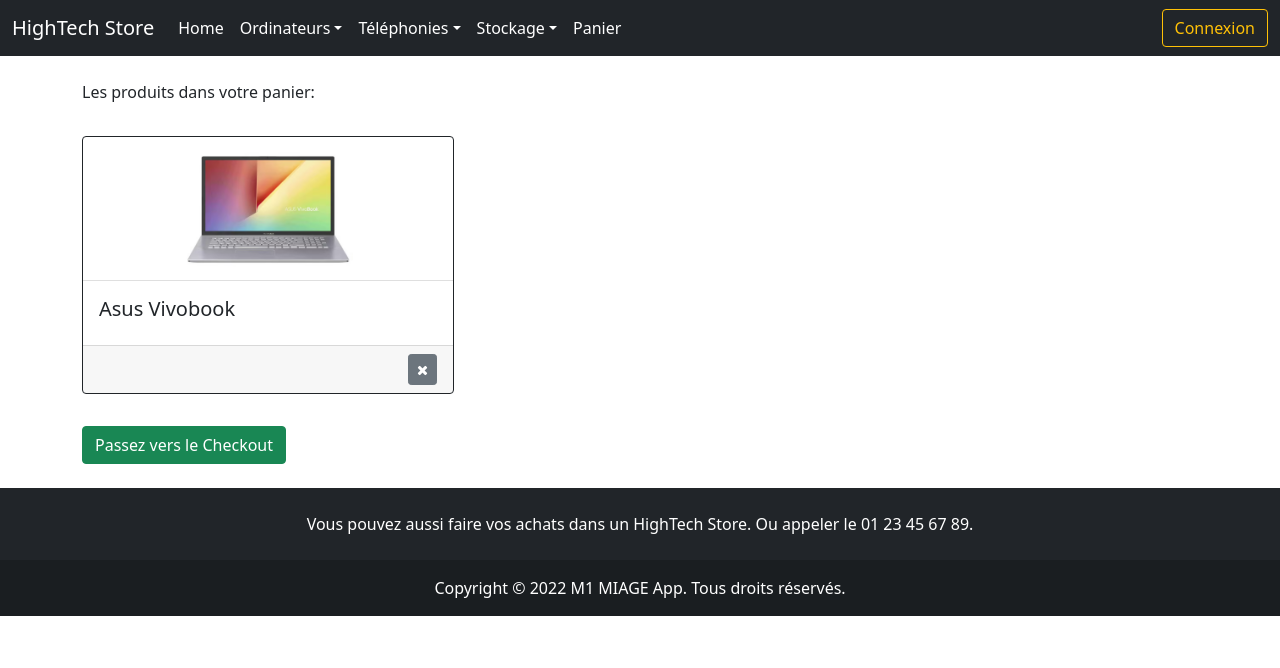
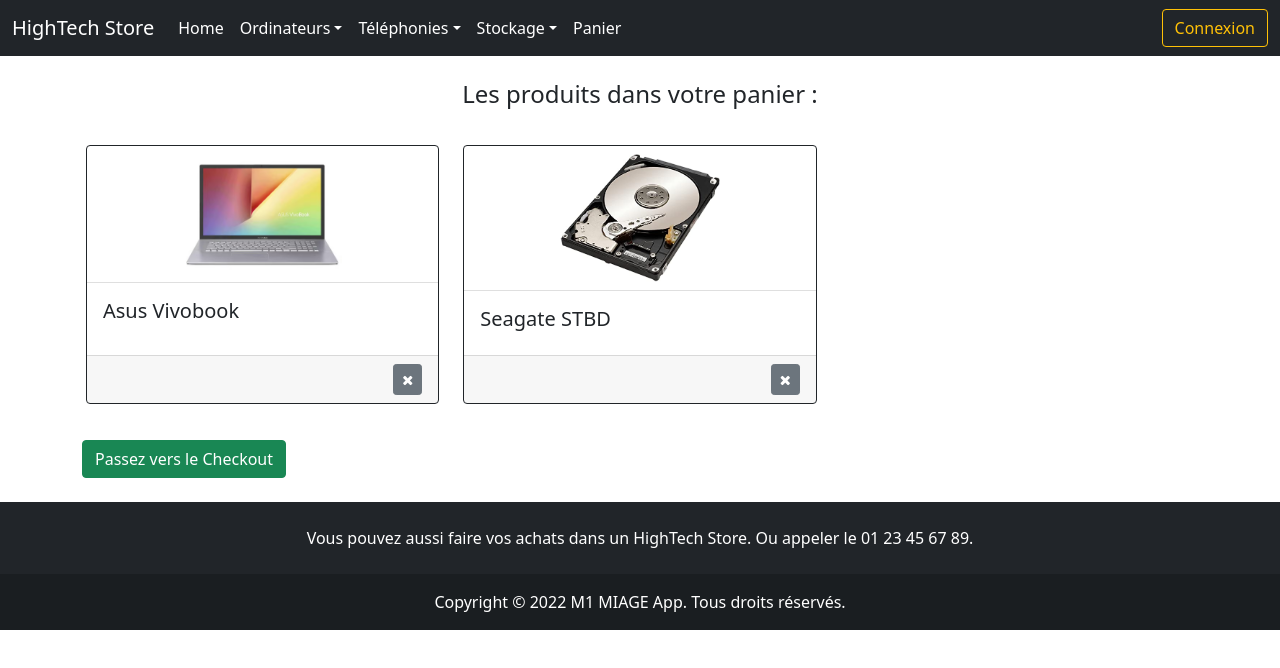
Before and after one commit to KrishnarashTHEVAKUMARAN/HighTechStore, an Angular app: page /Panier in a window 1280 px wide. Shown: the top 668 px of the page. Built offline with nearby package versions, Linux system fonts and the light colour scheme.

Commit message:
little fix (reformat code + add one article)

```diff
--- a/src/app/panier/panier.component.html
+++ b/src/app/panier/panier.component.html
@@ -1,24 +1,23 @@
 <div class="container">
-   <div class="my-4">
-    Les produits dans votre panier:
+  <div class="my-4 h4" style="text-align: center">
+    Les produits dans votre panier :
   </div>
 
-   <!-- todo: lsit here products from the Cart -->
-
-   <div>
-    <div class="col-md-6 col-xl-4 py-2" *ngFor="let pcP of produitsDansLePanier">
+  <div class="row p-1">
+    <div class="col-md-6 col-xl-4 py-2" *ngFor="let productPanier of produitsDansLePanier">
       <div class="card h-100 border-dark m-b-30">
         <div class="card-header bg-transparent">
           <div class="w-50 m-auto d-block">
-              <img src="{{pcP.image}}" class="rounded bg-transparent border-dark img-fluid">
+            <img src="{{productPanier.image}}" class="rounded bg-transparent border-dark img-fluid">
           </div>
         </div>
         <div class="card-body">
-            <h5 class="card-title">{{pcP.article}}</h5>
+          <h5 class="card-title">{{productPanier.article}}</h5>
         </div>
         <div class="card-footer">
           <div class="pull-right btn-group btn-group-sm">
-              <a (click)="deleteFromCart(pcP)" class="btn btn-secondary tooltips" data-placement="top" data-original-title="Delete"><i class="fa fa-times"></i></a>
+            <a (click)="deleteFromCart(productPanier)" class="btn btn-secondary tooltips" data-placement="top"
+               data-original-title="Delete"><i class="fa fa-times"></i></a>
           </div>
         </div>
       </div>
--- a/src/app/panier/panier.component.ts
+++ b/src/app/panier/panier.component.ts
@@ -1,6 +1,6 @@
-import { Component, OnInit } from '@angular/core';
-import { Produit } from '../interfaces/Produit';
-import { PcPortable } from '../pc-portable/pcPortable';
+import {Component, OnInit} from '@angular/core';
+import {Produit} from '../interfaces/Produit';
+import {PcPortable} from '../pc-portable/pcPortable';
 
 @Component({
   selector: 'app-panier',
@@ -14,16 +14,23 @@
       caracteristique: "Dimensions 247 x 355 x 19 mm, Poids 2.01 kg, Processeur Intel Core i7-11800H, RAM 16 Go, Carte graphique Nvidia Geforce RTX 3050, Système d'exploitation Windows",
       article: "Asus Vivobook",
       image: "assets/image/pcPortable/G_741173_A.avif"
+    },
+    {
+      id: 2,
+      caracteristique: "Capacité du stockage 2 To, Compatibilité du périphérique Console de jeu, Interface du disque dur Serial ATA 600, Marque Seagate",
+      article: "Seagate STBD",
+      image: "assets/image/disqueDur/Seagate_STBD.jpg"
     }
   ];
 
-  constructor() { }
+  constructor() {
+  }
 
   ngOnInit(): void {
     // todo: load produitsDansLePanier using the API
   }
 
-  deleteFromCart(produit: Produit){
+  deleteFromCart(produit: Produit) {
     alert(`${produit.article} a ete suprimee du panier`)
     //todo: add the backend
     // todo: remove produit from produitDansLePanier
```
Lines whose indentation alone changed are shown as unchanged.
